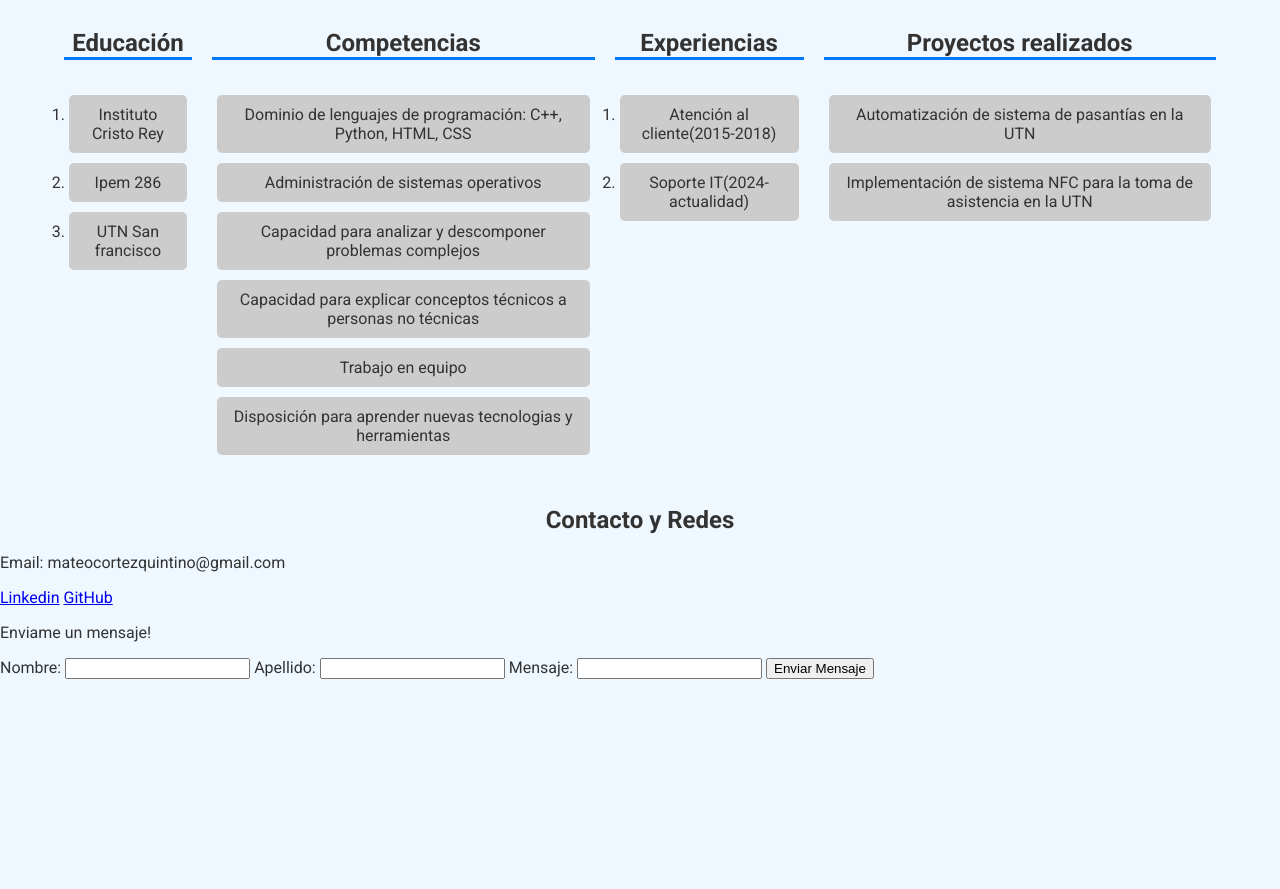
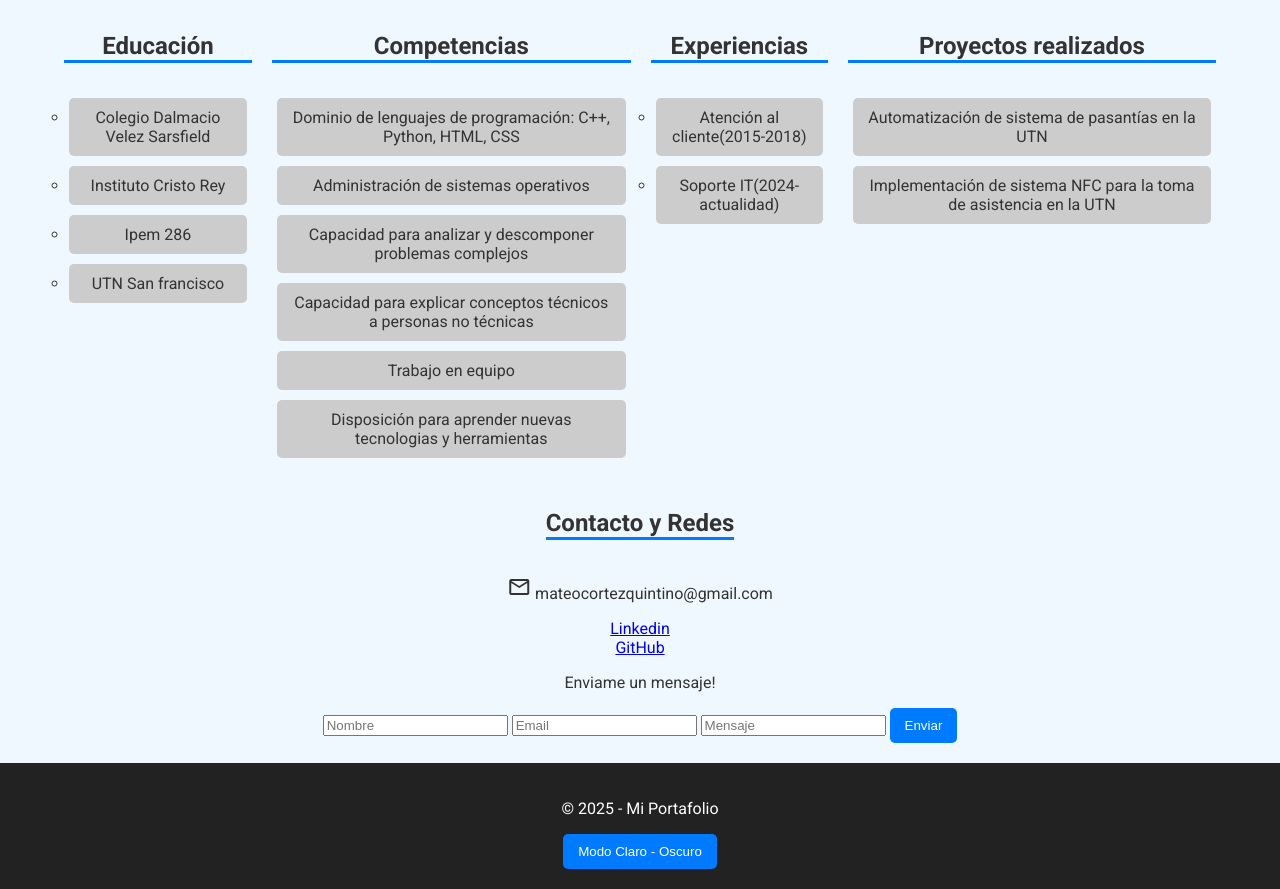
Before and after one commit to MateoCQ/TP1_DS, a plain HTML site: page index.html in a window 1280 px wide. Shown: the part 464-1353 px from the top of the page. Before the commit the page ends 1143 px from the top, so only its background shows below. Drawn offline with nearby package versions, Linux system fonts and the light colour scheme.

Commit message:
Correcciones de estilo y Footer

```diff
--- a/CSS/style.css
+++ b/CSS/style.css
@@ -65,7 +65,27 @@ li{
     justify-content: space-evenly;
 }
 
-.item h2{
+body h2 {
     border-bottom-style: solid;
     border-bottom-color: #007bff;
 }
+
+.btn {
+    background: #007bff;
+    color: white;
+    border: none;
+    padding: 10px 15px;
+    cursor: pointer;
+    border-radius: 5px;
+}
+footer {
+    background: #222;
+    color: white;
+    padding: 20px;
+    text-align: center;
+    margin-top: 20px;
+}
+
+ol {
+    list-style-type: circle;
+}
--- a/index.html
+++ b/index.html
@@ -2,6 +2,8 @@
 
 <head>
     <title>Trabajo Practico 1</title>
+    <link rel="stylesheet"
+        href="https://fonts.googleapis.com/css2?family=Material+Symbols+Outlined:opsz,wght,FILL,GRAD@24,400,0,0&icon_names=mail" />
     <link rel="stylesheet" href="./CSS/style.css">
     <link rel="preconnect" href="https://fonts.googleapis.com">
     <link rel="preconnect" href="https://fonts.gstatic.com" crossorigin>
@@ -31,15 +33,16 @@
             </div>
         </section>
         <div class="containerfila flexstart">
-            <section class="item">
+            <section>
                 <h2>Educación</h2>
                 <ol>
+                    <li>Colegio Dalmacio Velez Sarsfield</li>
                     <li>Instituto Cristo Rey</li>
                     <li>Ipem 286</li>
                     <li>UTN San francisco</li>
                 </ol>
             </section>
-            <section class="item">
+            <section>
                 <h2>Competencias</h2>
                 <ul>
                     <li>Dominio de lenguajes de programación: C++, Python, HTML, CSS</li>
@@ -50,14 +53,14 @@
                     <li>Disposición para aprender nuevas tecnologias y herramientas</li>
                 </ul>
             </section>
-            <section class="item">
+            <section>
                 <h2>Experiencias</h2>
                 <ol>
                     <li>Atención al cliente(2015-2018)</li>
                     <li>Soporte IT(2024-actualidad)</li>
                 </ol>
             </section>
-            <section class="item">
+            <section>
                 <h2>Proyectos realizados</h2>
                 <ul>
                     <li>Automatización de sistema de pasantías en la UTN</li>
@@ -65,25 +68,27 @@
                 </ul>
             </section>
         </div>
-    </main>
-    <footer>
+        <section class="containercolumna">
             <h2>Contacto y Redes</h2>
-        <p>Email: mateocortezquintino@gmail.com</p>
+            <p><i class="material-symbols-outlined">mail</i>
+                mateocortezquintino@gmail.com</p>
             <a href="https://es.linkedin.com/">Linkedin</a>
             <a href="https://github.com/MateoCQ">GitHub</a>
             <p>Enviame un mensaje!</p>
             <form method="post" action="">
-            <label for="nombre">Nombre:</label>
-            <input name="nombre" id="nombre">
+                <input name="nombre" id="nombre" placeholder="Nombre">
 
-            <label for="apellido">Apellido:</label>
-            <input name="apellido" id="apellido">
+                <input name="email" id="email" placeholder="Email">
 
-            <label for="mensaje">Mensaje:</label>
-            <input name="mensaje" id="mensaje">
+                <input name="mensaje" id="mensaje" placeholder="Mensaje">
 
-            <input type="submit" value="Enviar Mensaje">
+                <button class="btn">Enviar</button>
             </form>
+        </section>
+    </main>
+    <footer>
+        <p>&copy; 2025 - Mi Portafolio</p>
+        <button class="btn">Modo Claro - Oscuro</button>
     </footer>
 
 </body>
```
Lines whose indentation alone changed are shown as unchanged.
